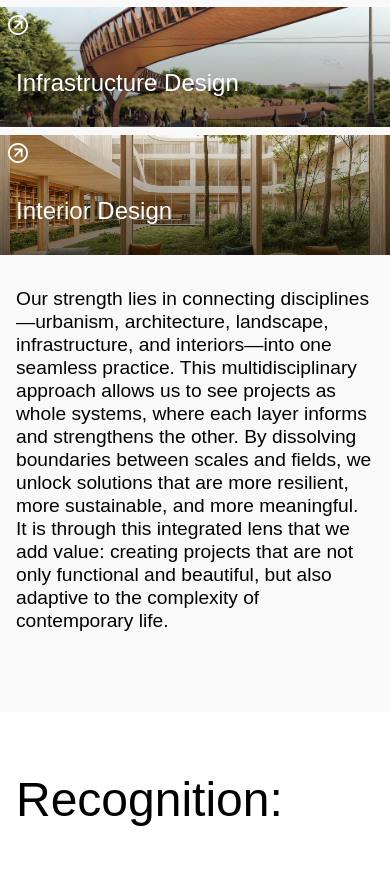
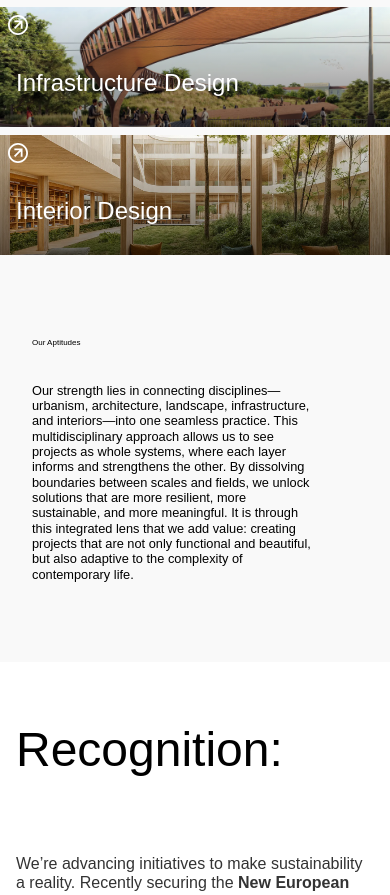
Before and after one commit to Atelier-Entropic/entropic-website, a Django app: page /about/ in a window 390 px wide. Shown: the part 1819-2714 px from the top of the page. Run offline with Django 5.2, Linux system fonts and the light colour scheme; some web fonts are replaced.

Commit message:
edit additional ABOUT

```diff
--- a/static/styles/about.css
+++ b/static/styles/about.css
@@ -255,8 +255,20 @@ p  { font-size: 1rem; }
 .service.active::after {
   display: none;
 }
+.additional-cta {display: flex;
+  justify-content: space-between;
+padding: 15rem 2.5rem 8rem 2.5rem;}
+
+.additional-cta .cta-button {
+  line-height: 2;
+  text-decoration: none;
+}
+
 .additional-text h4{
-  padding: 2rem 2rem;
+  font-family:'Halyard-Display', sans-serif;
+  font-size: 2rem;
+  padding-left: 2rem;
+  max-width: 55ch;
 }
 
 /*!SERVICES ADJUSTMENTS FOR SCREENS**/
@@ -285,6 +297,11 @@ p  { font-size: 1rem; }
   .service.active .overlay h3 {
     font-size: 2.2rem;
   }
+
+  .additional-text h4{
+  font-size: 1.6rem;
+  max-width: 45ch;
+}
 }
 
 @media (max-width: 900px) {
@@ -293,8 +310,14 @@ p  { font-size: 1rem; }
   padding: 0.25rem 1rem;
   }
 
+  .additional-cta {
+    padding: 5rem 1rem;
+
+  }
+
     .additional-text h4{
-  padding: 2rem 1rem;
+  font-size: 1.2rem;
+  max-width: 40ch;
   }
 
 
@@ -329,15 +352,28 @@ p  { font-size: 1rem; }
     left: 0.5rem;
   }
 }
+@media (max-width: 650px) {
+    .additional-cta {flex-direction:column ; padding: 3rem; margin-top: 3rem;}
+    .additional-cta .cta-button {margin-bottom: 3rem;}
+    .additional-text h4{padding: 0;}
+
+}
 @media (max-width: 450px) {
   .services-section {
   padding: 0;
   }
+
+  .additional-cta {flex-direction:column ; padding: 2rem;}
+  .additional-cta .cta-button {margin-bottom: 2rem; font-size: 0.5rem;}
+  .additional-text h4{font-size: 0.8rem;}
+
   .services-section h2 {
     font-weight: 400;
     padding-left: 1rem;
     margin: 0;
   }
+
+
   .services-section h2 span{
     margin: 0;
     margin-top: 2rem;
--- a/templates/about.html
+++ b/templates/about.html
@@ -193,7 +193,10 @@
             </div>
         </div> {% endcomment %}
 
-        <div class="additional-text"><h4>Our strength lies in connecting disciplines—urbanism, architecture, landscape, infrastructure, and interiors—into one seamless practice. This multidisciplinary approach allows us to see projects as whole systems, where each layer informs and strengthens the other. By dissolving boundaries between scales and fields, we unlock solutions that are more resilient, more sustainable, and more meaningful. It is through this integrated lens that we add value: creating projects that are not only functional and beautiful, but also adaptive to the complexity of contemporary life.</h4></div>
+        <div class="additional-cta">
+            <a href="{% url 'contact' %}" class="cta-button">Our Aptitudes </a>
+            <div class="additional-text"><h4>Our strength lies in connecting disciplines—urbanism, architecture, landscape, infrastructure, and interiors—into one seamless practice. This multidisciplinary approach allows us to see projects as whole systems, where each layer informs and strengthens the other. By dissolving boundaries between scales and fields, we unlock solutions that are more resilient, more sustainable, and more meaningful. It is through this integrated lens that we add value: creating projects that are not only functional and beautiful, but also adaptive to the complexity of contemporary life.</h4></div>
+        </div>
     </section>
 
     <section class="awards-section">
```
